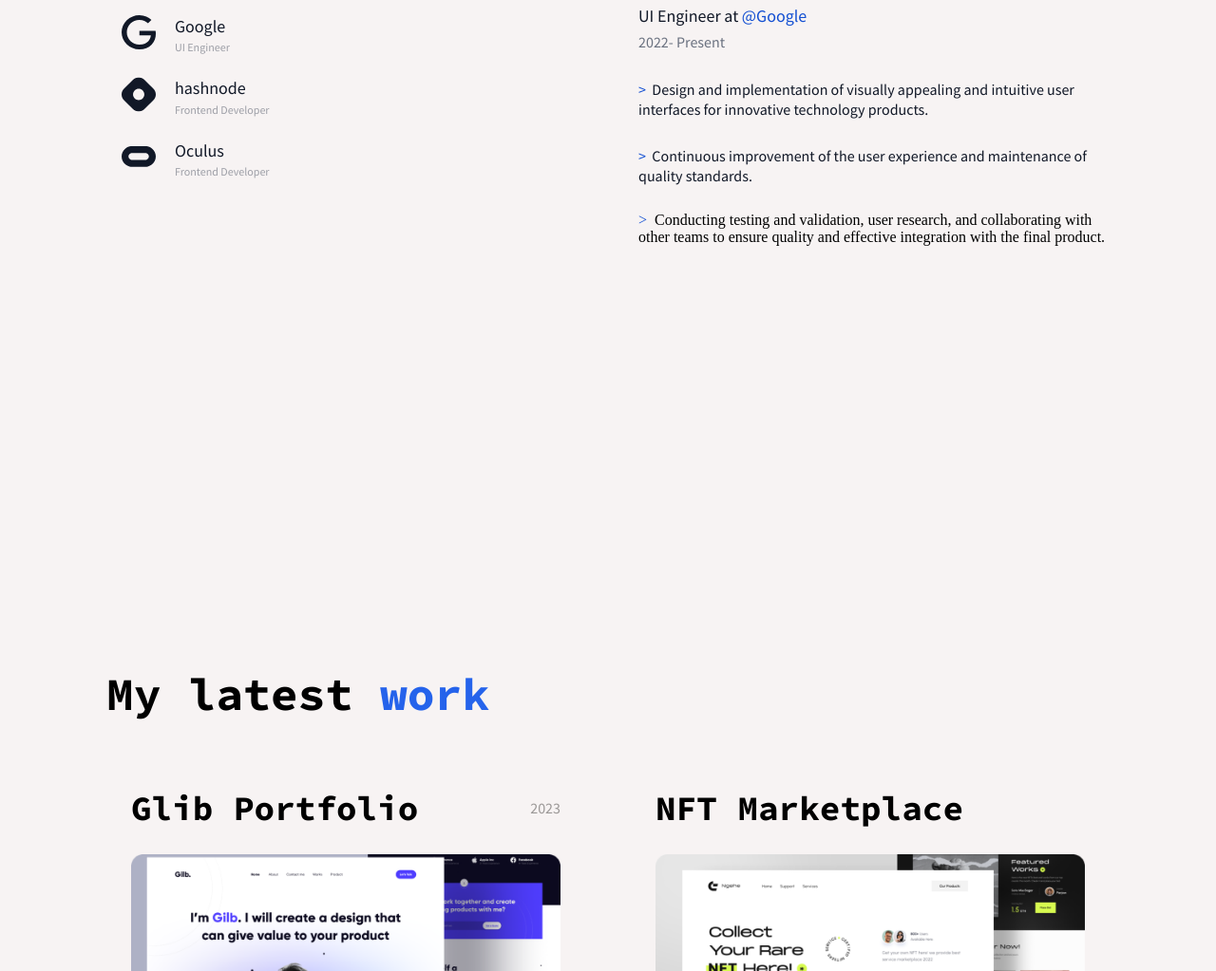
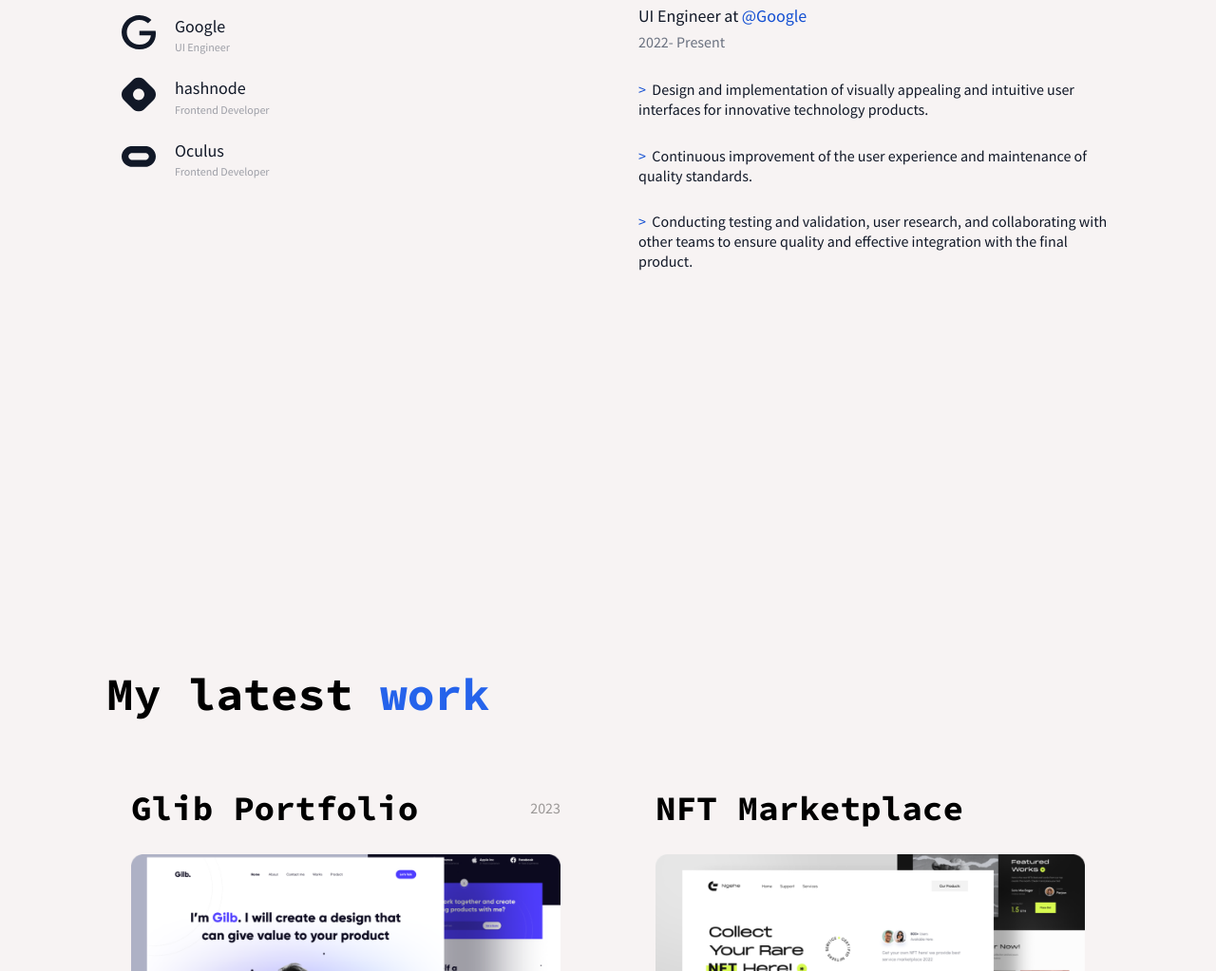
Before and after one commit to Jjigar1912/MyPortFolio, a plain HTML site: page index.html in a window 1280 px wide. Shown: the part 1048-2071 px from the top of the page at 95% size. Drawn offline with nearby package versions, Linux system fonts and the light colour scheme.

Commit message:
Update index.html

```diff
--- a/index.html
+++ b/index.html
@@ -204,7 +204,7 @@
                 standards.
               </p>
             </div>
-            <div>
+            <div class="third">
               <p>
                 <span style="color: #134fd2"> > </span>&nbsp;Conducting testing
                 and validation, user research, and collaborating with other
```
